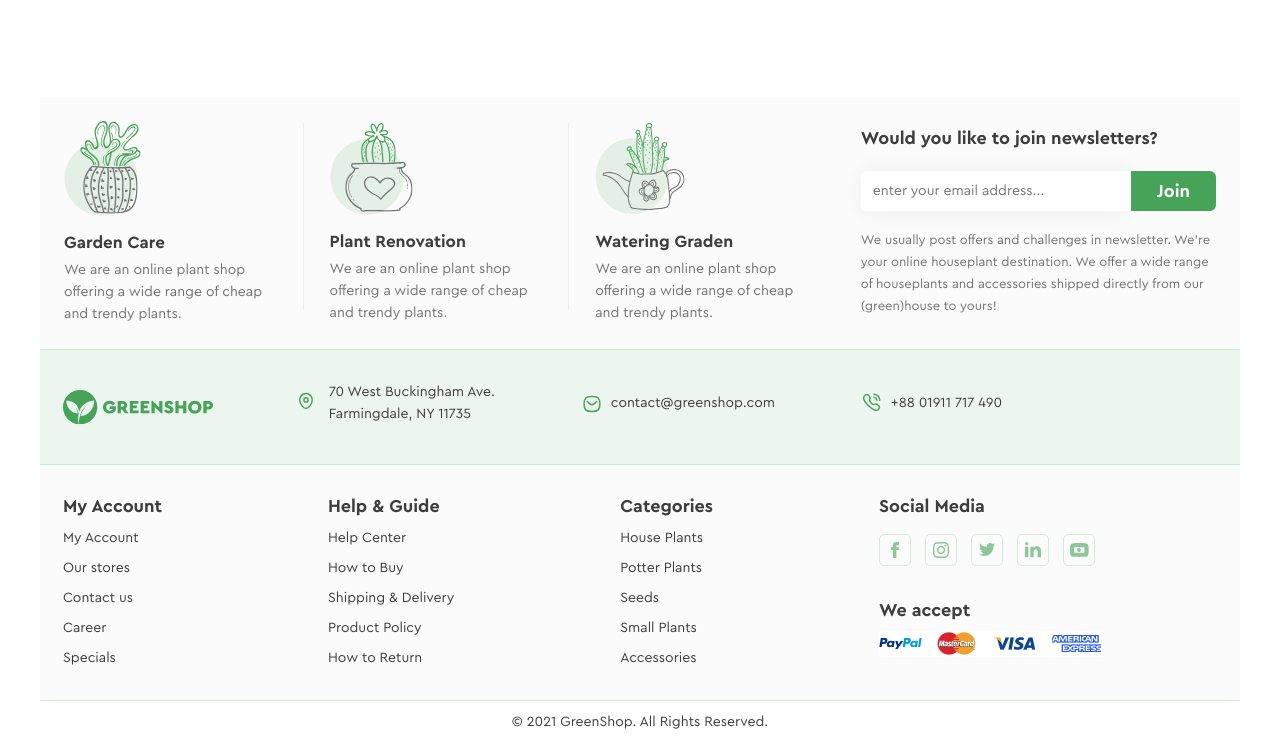
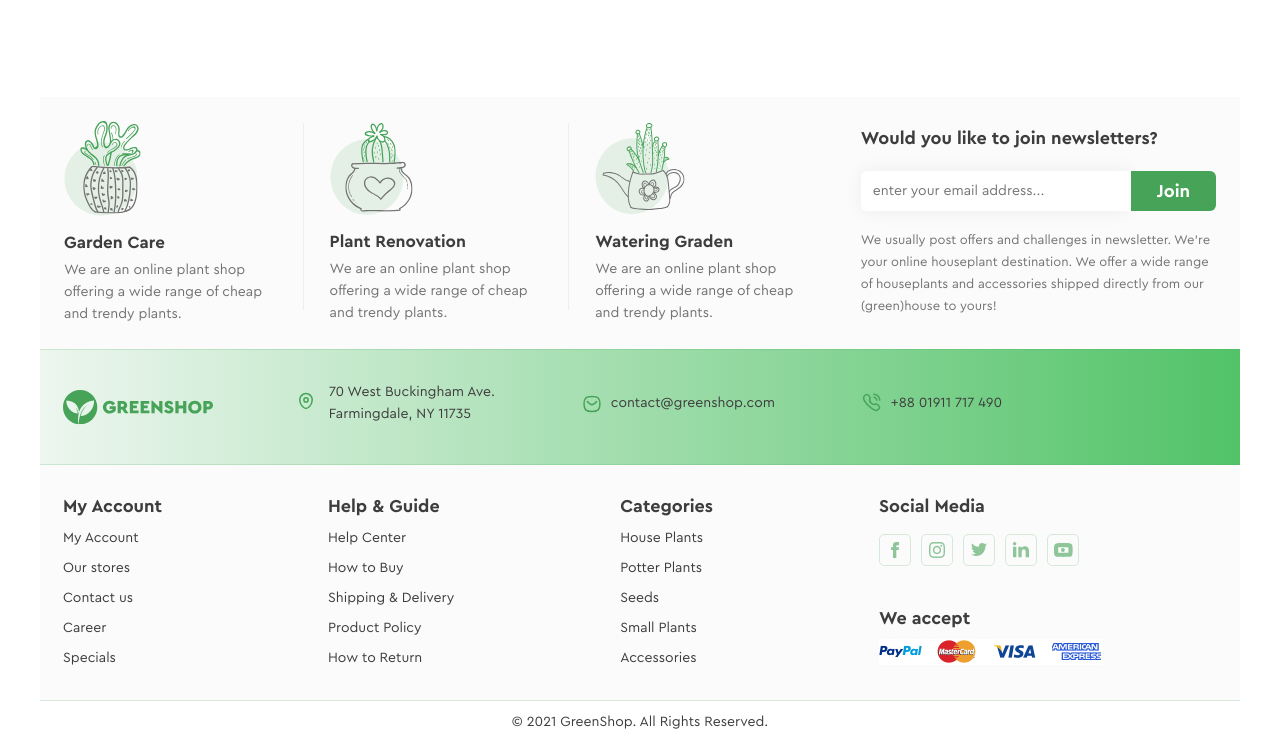
Before and after one commit to ssergej97/green_shop, a plain HTML site: page index.html in a window 1280 px wide. Shown: the part 2565-3315 px from the top of the page. Drawn offline with Linux system fonts and the light colour scheme.

Commit message:
background

```diff
--- a/css/style.css
+++ b/css/style.css
@@ -922,7 +922,7 @@ footer .container .upper_footer {
     display: flex;
     padding: 26px 0 26px 23px;
     gap: 92px;
-    background: rgba(70, 163, 88, 0.1);
+    background: linear-gradient(90deg, #edf6ef 0%, #52c368 100%);
     width: 100%;
     align-items: center;
     border-top: 1px solid rgba(70, 163, 88, 0.2);
@@ -1008,11 +1008,12 @@ footer .container .upper_footer p:nth-of-type(3):before {
     margin-bottom: 20px;
 }
 
-.bottom_footer .icons {
+.bottom_footer .social_media .icons {
+    display: flex;
     margin-bottom: 33px;
 }
 
-.bottom_footer .icons a {
+.bottom_footer .social_media .icons li a {
     text-decoration: none;
 }
 
--- a/index.html
+++ b/index.html
@@ -622,43 +622,57 @@
             </div>
             <div class="social_media">
                 <h3>Social Media</h3>
-                <div class="icons">
+                <ul class="icons">
+                    <li>
                         <a href="#" title="facebook" target="_blank">
-                        <svg width="32" height="32" viewBox="0 0 32 32" fill="none" xmlns="http://www.w3.org/2000/svg">
+                            <svg width="32" height="32" viewBox="0 0 32 32" fill="none"
+                                 xmlns="http://www.w3.org/2000/svg">
                                 <rect x="0.5" y="0.5" width="31" height="31" rx="4.5" stroke="#46A358"
                                       stroke-opacity="0.2"/>
                                 <path d="M14 13.3333H12V16H14V24H17.3333V16H19.7333L20 13.3333H17.3333V12.2C17.3333 11.6 17.4667 11.3333 18.0667 11.3333H20V8H17.4667C15.0667 8 14 9.06667 14 11.0667V13.3333Z"
                                       fill="#46A358" fill-opacity="0.6"/>
                             </svg>
                         </a>
+                    </li>
+                    <li>
                         <a href="#" title="instagram" target="_blank">
-                        <svg width="32" height="32" viewBox="0 0 32 32" fill="none" xmlns="http://www.w3.org/2000/svg">
+                            <svg width="32" height="32" viewBox="0 0 32 32" fill="none"
+                                 xmlns="http://www.w3.org/2000/svg">
                                 <rect x="0.5" y="0.5" width="31" height="31" rx="4.5" stroke="#46A358"
                                       stroke-opacity="0.2"/>
                                 <path d="M16 9.46667C18.1333 9.46667 18.4 9.46667 19.2667 9.53333C21.4667 9.6 22.4667 10.6667 22.5333 12.8C22.6 13.6667 22.6 13.8667 22.6 16C22.6 18.1333 22.6 18.4 22.5333 19.2C22.4667 21.3333 21.4 22.4 19.2667 22.4667C18.4 22.5333 18.2 22.5333 16 22.5333C13.8667 22.5333 13.6 22.5333 12.8 22.4667C10.6 22.4 9.6 21.3333 9.53333 19.2C9.46667 18.3333 9.46667 18.1333 9.46667 16C9.46667 13.8667 9.46667 13.6 9.53333 12.8C9.6 10.6667 10.6667 9.6 12.8 9.53333C13.6 9.46667 13.8667 9.46667 16 9.46667ZM16 8C13.8 8 13.5333 8 12.7333 8.06667C9.8 8.2 8.2 9.8 8.06667 12.7333C8 13.5333 8 13.8 8 16C8 18.2 8 18.4667 8.06667 19.2667C8.2 22.2 9.8 23.8 12.7333 23.9333C13.5333 24 13.8 24 16 24C18.2 24 18.4667 24 19.2667 23.9333C22.2 23.8 23.8 22.2 23.9333 19.2667C24 18.4667 24 18.2 24 16C24 13.8 24 13.5333 23.9333 12.7333C23.8 9.8 22.2 8.2 19.2667 8.06667C18.4667 8 18.2 8 16 8ZM16 11.8667C13.7333 11.8667 11.8667 13.7333 11.8667 16C11.8667 18.2667 13.7333 20.1333 16 20.1333C18.2667 20.1333 20.1333 18.2667 20.1333 16C20.1333 13.7333 18.2667 11.8667 16 11.8667ZM16 18.6667C14.5333 18.6667 13.3333 17.4667 13.3333 16C13.3333 14.5333 14.5333 13.3333 16 13.3333C17.4667 13.3333 18.6667 14.5333 18.6667 16C18.6667 17.4667 17.4667 18.6667 16 18.6667ZM20.2667 10.8C19.7333 10.8 19.3333 11.2 19.3333 11.7333C19.3333 12.2667 19.7333 12.6667 20.2667 12.6667C20.8 12.6667 21.2 12.2667 21.2 11.7333C21.2 11.2 20.8 10.8 20.2667 10.8Z"
                                       fill="#46A358" fill-opacity="0.6"/>
                             </svg>
                         </a>
+                    </li>
+                    <li>
                         <a href="#" title="twitter" target="_blank">
-                        <svg width="32" height="32" viewBox="0 0 32 32" fill="none" xmlns="http://www.w3.org/2000/svg">
+                            <svg width="32" height="32" viewBox="0 0 32 32" fill="none"
+                                 xmlns="http://www.w3.org/2000/svg">
                                 <rect x="0.5" y="0.5" width="31" height="31" rx="4.5" stroke="#46A358"
                                       stroke-opacity="0.2"/>
                                 <path d="M13.0319 22.0036C19.0699 22.0036 22.3718 17.0012 22.3718 12.6636C22.3718 12.5214 22.3689 12.38 22.3624 12.2392C23.0033 11.7759 23.5605 11.1976 24 10.5395C23.4118 10.8008 22.7789 10.9768 22.1149 11.0562C22.7926 10.6498 23.313 10.0067 23.5585 9.24021C22.9241 9.61636 22.2217 9.88969 21.4742 10.0371C20.8749 9.39908 20.0218 9 19.0779 9C17.2648 9 15.7946 10.4702 15.7946 12.2823C15.7946 12.54 15.8236 12.7904 15.8796 13.0308C13.1516 12.8938 10.7324 11.5874 9.11352 9.60125C8.83127 10.0862 8.66877 10.65 8.66877 11.2511C8.66877 12.3899 9.24837 13.3953 10.1297 13.9836C9.59121 13.9671 9.08531 13.8189 8.64293 13.5729C8.6422 13.5866 8.6422 13.6004 8.6422 13.6148C8.6422 15.2047 9.77392 16.532 11.2758 16.8329C11.0001 16.908 10.71 16.9484 10.4105 16.9484C10.199 16.9484 9.99338 16.9273 9.79339 16.8893C10.2112 18.1933 11.4232 19.1425 12.8601 19.1693C11.7364 20.0499 10.3209 20.5745 8.78305 20.5745C8.51827 20.5745 8.25695 20.5594 8 20.529C9.45273 21.46 11.1777 22.0036 13.0319 22.0036Z"
                                       fill="#46A358" fill-opacity="0.6"/>
                             </svg>
                         </a>
+                    </li>
+                    <li>
                         <a href="#" title="linkedin" target="_blank">
-                        <svg width="32" height="32" viewBox="0 0 32 32" fill="none" xmlns="http://www.w3.org/2000/svg">
+                            <svg width="32" height="32" viewBox="0 0 32 32" fill="none"
+                                 xmlns="http://www.w3.org/2000/svg">
                                 <rect x="0.5" y="0.5" width="31" height="31" rx="4.5" stroke="#46A358"
                                       stroke-opacity="0.2"/>
                                 <path d="M11.3333 9.66667C11.3333 10.6 10.6 11.3333 9.66667 11.3333C8.73333 11.3333 8 10.6 8 9.66667C8 8.73333 8.73333 8 9.66667 8C10.6 8 11.3333 8.73333 11.3333 9.66667ZM11.3333 12.6667H8V23.3333H11.3333V12.6667ZM16.6667 12.6667H13.3333V23.3333H16.6667V17.7333C16.6667 14.6 20.6667 14.3333 20.6667 17.7333V23.3333H24V16.6C24 11.3333 18.0667 11.5333 16.6667 14.1333V12.6667Z"
                                       fill="#46A358" fill-opacity="0.6"/>
                             </svg>
                         </a>
+                    </li>
+                    <li>
                         <a href="#" title="linkedin" target="_blank">
                             <img src="images/Component_4_icon_.svg" alt="youtube">
                         </a>
-                </div>
+                    </li>
+                </ul>
                 <h3>We accept</h3>
                 <img width="224" height="26" src="images/image_16.jpg" alt="payments">
             </div>
```
Also changed, not shown: images/Background.jpg (added). Lines whose indentation alone changed are shown as unchanged.
